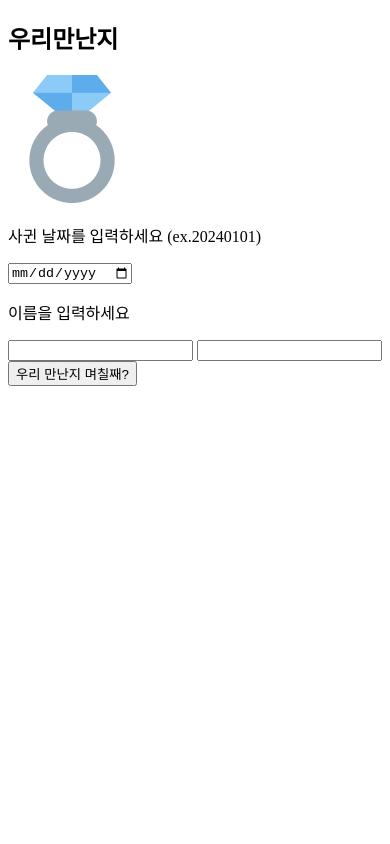
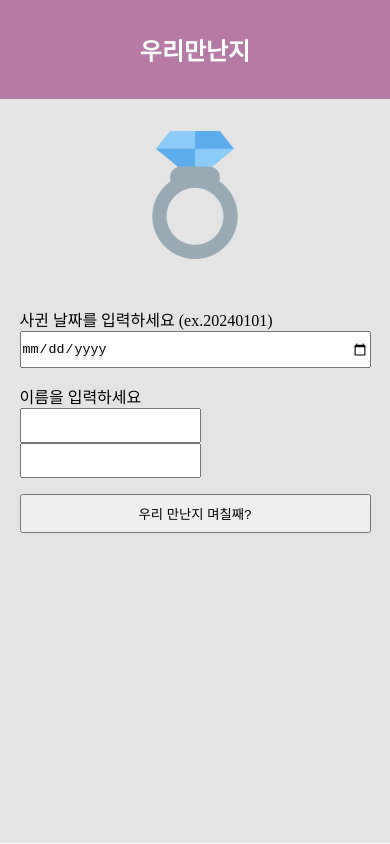
Before and after one commit to seonyeonghun2/dday_app, a plain HTML site: page index.html in a window 390 px wide. Drawn offline with Linux system fonts and the light colour scheme.

Commit message:
모바일 버전으로 수정

```diff
--- a/css/style.css
+++ b/css/style.css
@@ -1,3 +1,16 @@
+@charset "utf-8";
+:root {
+    --base-color: #FFFFFF;
+    --sub-color: #B67AA6;
+    --bg-color: #E4E4E4;
+}
+*,
+*::before,
+*::after {
+    margin: 0;
+    padding: 0;
+    box-sizing: border-box
+}
 .d-none {
     display: none
 }
@@ -13,3 +26,47 @@
 .align-center {
     align-items: center;
 }
+.text-center {
+    text-align: center;
+}
+.py-2 {
+    padding-top: 2rem;
+    padding-bottom: 2rem;
+}
+/* 반응형 미디어쿼리 vs 부트스트랩/CSS FRAMEWORK */
+@media screen and (max-width: 400px) {
+    header {
+        background-color: var(--sub-color);
+        color: var(--base-color)
+    }
+    main {
+        background-color: var(--bg-color);
+        height: calc(100vh - 100px);
+    }
+    .design_form {
+        position: relative
+    }
+    #result {
+        position: absolute;
+        top: 0;
+        left: 0;
+        width: 100%;
+        height: 100%;
+        background-color: var(--bg-color);
+    }
+    .first_date, .user_names {
+        width: 90%;
+        margin: 1rem auto
+    }
+    #first_date {
+        width: 100%
+    }
+    #calc_btn {
+        display: block;
+        width: 90%;
+        margin: 1rem auto
+    }
+    input[type=date], input[type=text], button {
+        padding: .5rem 0
+    }
+}
--- a/index.html
+++ b/index.html
@@ -3,33 +3,39 @@
 <head>
     <meta charset="UTF-8">
     <meta name="viewport" content="width=device-width, initial-scale=1.0">
+    <meta property="og:title" content="디데이 계산 어플">
+    <meta property="og:site_name" content="dday_app">
+    <meta property="og:url" content="dday_app">
+    <meta property="og:description" content="디데이 계산 어플, 기념일을 입력하면, 300일 1주년등의 기념일자를 알려주고 경과한 일수를 자동으로 계산하게 해줍니다.">
+    <meta property="og:type" content="website">
+    <meta property="og:image" content="https://seonyeonghun2.github.io/dday_app/cover.png">
     <title>우리만난지...</title>
     <link rel="stylesheet" href="css/style.css">
 </head>
 <body>
     <h1 class="d-none">d-day counter | 디데이 계산기</h1>
     <header>
-        <h2>우리만난지</h2>
+        <h2 class="text-center py-2">우리만난지</h2>
     </header>
     <main>
         <form autocomplete="off" id="dday_form">
-            <div>
+            <div class="d-flex justify-center py-2">
                 <img src="images/ring_with_diamond.png" alt="커플링">
             </div>
             <!-- 구글 광고를 붙일 예정..-->
-            <div>
+            <div class="design_form">
+                <div class="first_date">
                     <p>사귄 날짜를 입력하세요 (ex.20240101)</p>
-                <input type="date" id="first_date">
+                    <input type="date" id="first_date" required>
                 </div>
-            <div>
+                <div class="user_names">
                     <p>이름을 입력하세요</p>
-                <input type="text" id="man_name">
-                <input type="text" id="woman_name">
+                    <input type="text" id="man_name" required>
+                    <input type="text" id="woman_name" required>
                 </div>
                 <button id="calc_btn">우리 만난지 며칠째?</button>
-        </form>
-    </main>
                 <div id="result" class="d-none">
+                    <div class="text-center">
                         <span id="name1"></span>♥<span id="name2"></span>
                         <p>우리 만난지 <span id="passedDay"></span>일 째</p>
                         <img src="images/couple.png" alt="커플이미지">
@@ -37,6 +43,11 @@
                         <p>300일 까지 <span id="special1"></span>일 남았어요!</p>
                         <p>1주년 까지 <span id="special2"></span>일 남았어요!</p>
                     </div>
+                </div>
+            </div><!-- /.design_form -->
+        </form>
+    </main>
+
     <script src="script/main.js"></script>
 </body>
 </html>
--- a/script/main.js
+++ b/script/main.js
@@ -39,6 +39,7 @@ dday_form.addEventListener("submit", function(e){
     // 날짜 연산하기-덧셈뺄셈
     let afterDay1 = theDay.setDate(theDay.getDate() + 300);
     let afterDay2 = theDay.setFullYear(theDay.getDate() + 1);
+
     console.log(afterDay1, afterDay2);
 
     specialDay1.innerText = afterDay1.toLocaleString(); // 300일
@@ -48,8 +49,6 @@ dday_form.addEventListener("submit", function(e){
     name_field1.innerText = man;
     name_field2.innerText = woman;
     resultDiv.classList.remove("d-none");
-
-    first
     // 300일, 1주년 기념일 filed에 Date를 출력!
     // 새로운 기능들 추가 (계획)
     // 광고수익 : google Ads
```
Lines whose indentation alone changed are shown as unchanged.
